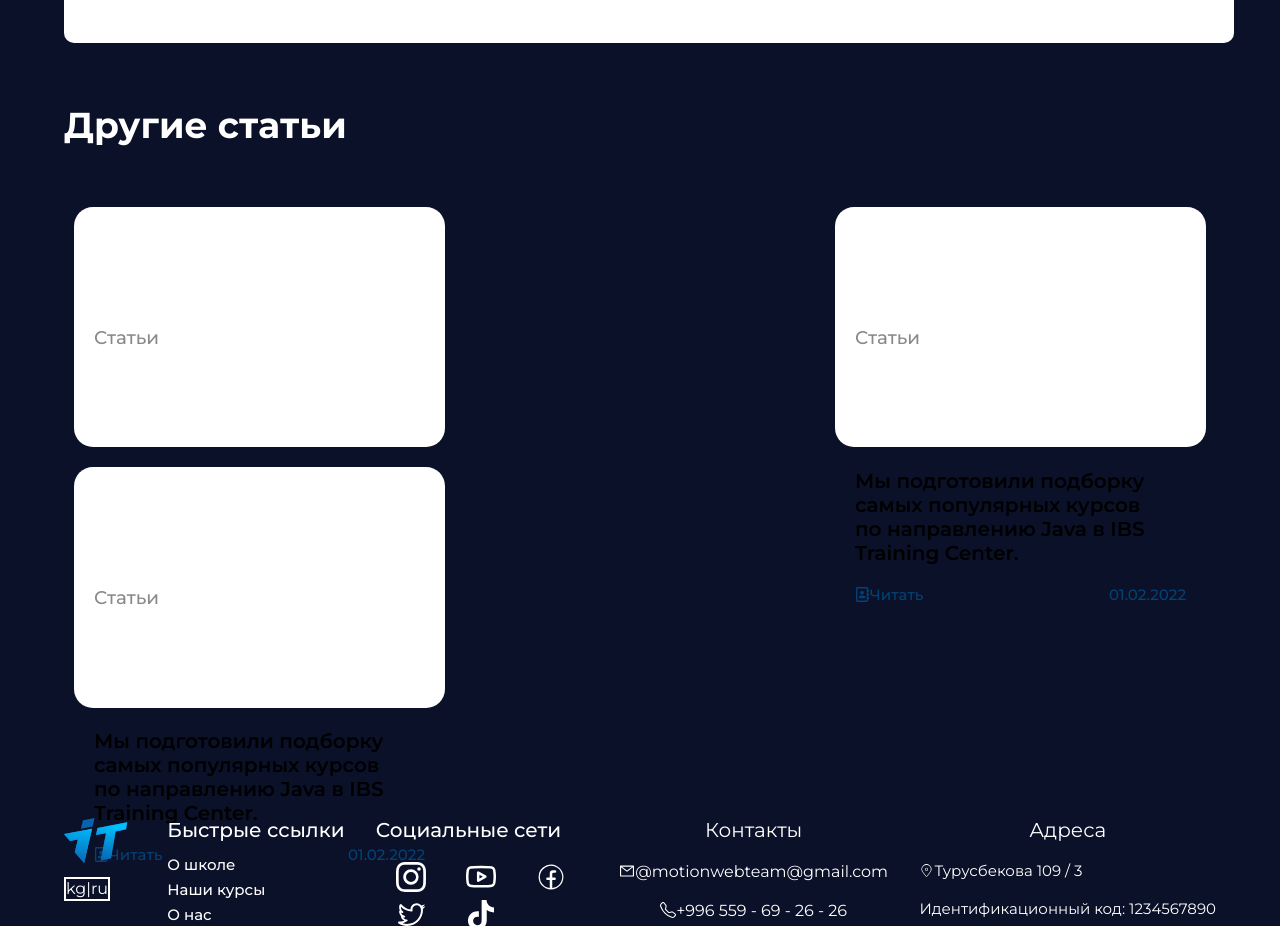
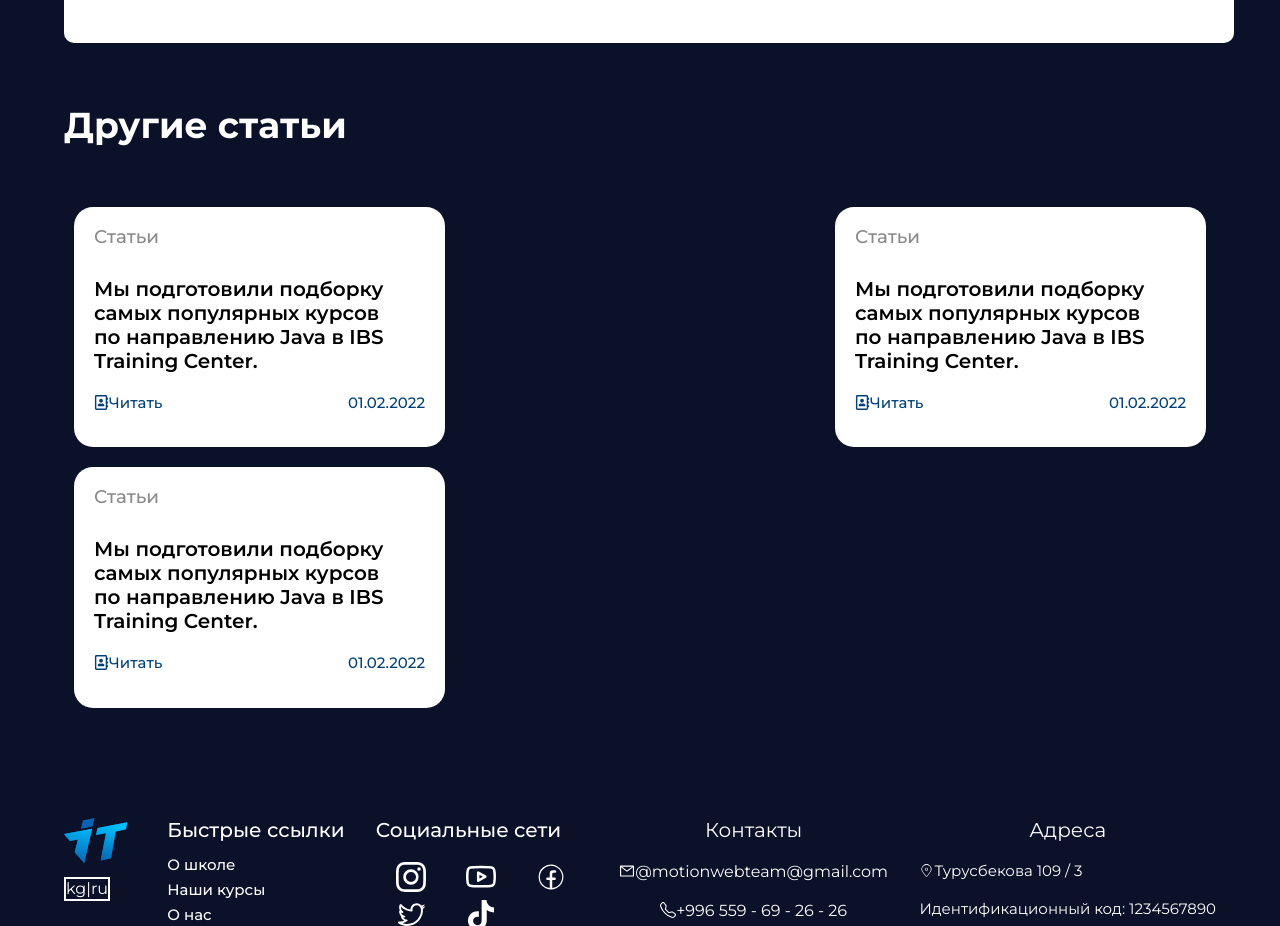
Before and after one commit to adilbek210505/react-IT-platphorm, a React (Create React App) app: page /detailArticle in a window 1280 px wide. Shown: the part 1800-2726 px from the top of the page. Built offline with nearby package versions, Linux system fonts and the light colour scheme.

Commit message:
detailgroup

```diff
--- a/src/style/home/detailArticle.scss
+++ b/src/style/home/detailArticle.scss
@@ -148,8 +148,7 @@
           font-weight: 500;
           font-size: 18.3527px;
           line-height: 22px;
-          margin: 20px;
-
+          margin: -81px 20px;
           color: #898989;
         }
 
```
